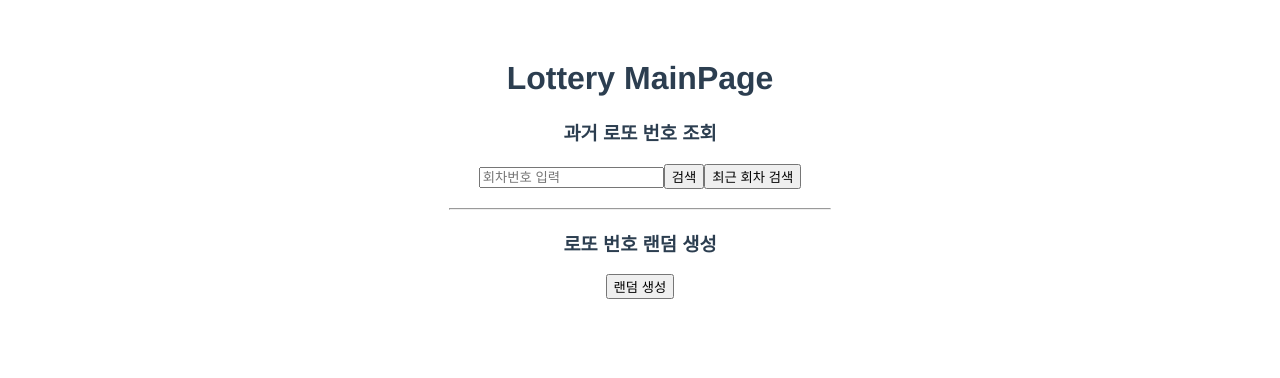
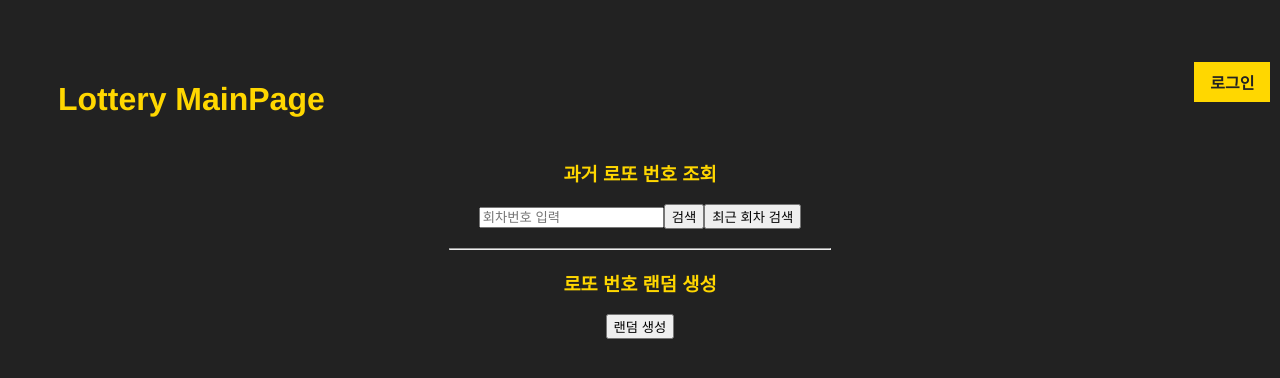
Before and after one commit to boring-km/Lottery-Research, a Vue app in the folder front-end/: page / in a window 1280 px wide. Shown: the top 378 px of the page. Built offline with nearby package versions, Linux system fonts and the light colour scheme; no server answers.

Commit message:
[Feature-04] 웹 화면을 검은 배경에 노란 글씨로 디자인 변경

```diff
--- a/front-end/src/App.vue
+++ b/front-end/src/App.vue
@@ -1,15 +1,18 @@
 <template>
   <div id="app">
-    <MainPage msg="Lottery MainPage"/>
+    <Header/>
+    <MainPage/>
   </div>
 </template>
 
 <script>
-import MainPage from './components/MainPage.vue'
+import Header from './components/Header'
+import MainPage from './components/MainPage'
 
 export default {
   name: 'App',
   components: {
+    Header,
     MainPage
   }
 }
@@ -24,4 +27,8 @@ export default {
   color: #2c3e50;
   margin-top: 60px;
 }
+
+html {
+  background: #222222;
+}
 </style>
--- /dev/null
+++ b/front-end/src/components/Header.vue
@@ -0,0 +1,68 @@
+<template>
+  <header>
+    <h1>Lottery MainPage</h1>
+    <nav>
+      <ul>
+        <li><a :href="loginPath">로그인</a></li>
+      </ul>
+    </nav>
+  </header>
+</template>
+
+<script>
+export default {
+  name: "Header",
+  data() {
+    return {
+      loginPath: 'http://localhost:9090',
+    }
+  },
+  methods: {
+
+  }
+}
+
+</script>
+
+<style scoped>
+header {
+  display: flex;
+  justify-content: space-between;
+}
+
+h1 {
+  margin-left: 50px;
+  color: gold;
+}
+
+nav {
+  display: inline-block;
+  vertical-align: middle;
+}
+
+ul {
+  list-style: none;
+  margin: 0;
+  padding: 0;
+  display: flex;
+}
+
+a {
+  display: block;
+  text-align: center;
+  margin: .10rem;
+  padding: .5rem 1rem;
+  text-decoration: none;
+  font-weight: bold;
+  color: #222222;
+  background: gold;
+}
+
+a:hover {
+  background: goldenrod;
+}
+
+*, *:before, *:after {
+  box-sizing: inherit;
+}
+</style>
--- a/front-end/src/components/MainPage.vue
+++ b/front-end/src/components/MainPage.vue
@@ -1,6 +1,5 @@
 <template>
   <div id="root">
-    <h1>{{ msg }}</h1>
     <div>
       <h3>과거 로또 번호 조회</h3>
       <input type="text" placeholder="회차번호 입력" v-model="round">
@@ -112,5 +111,11 @@ export default {
 </script>
 
 <style scoped>
+h3 {
+  color: gold;
+}
 
+p {
+  color: white;
+}
 </style>
```
